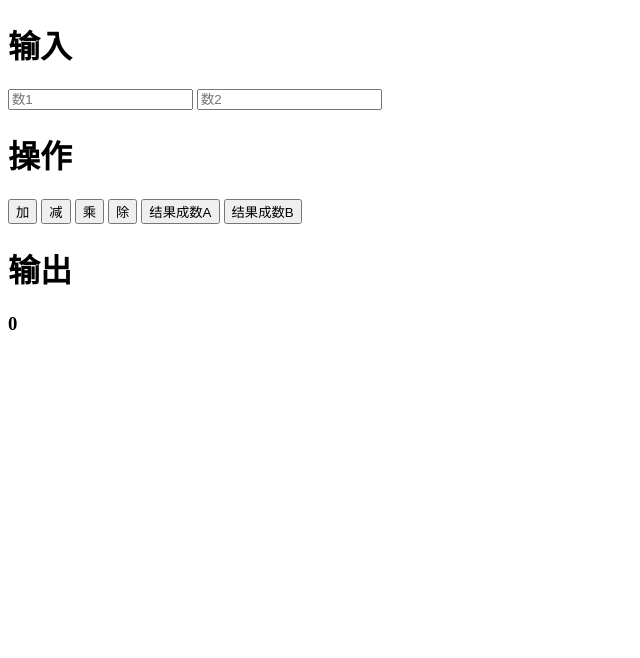
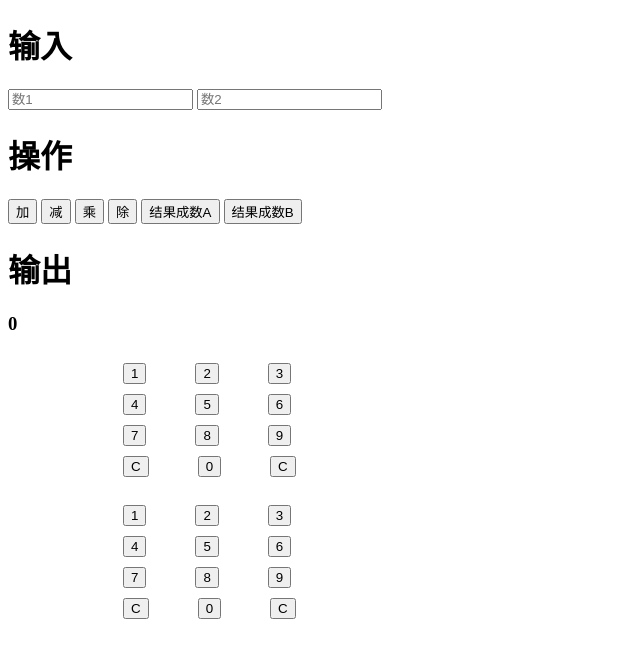
Before and after one commit to UPLCC/jsq, a plain HTML site: page index.html in a window 1280 px wide. Shown: the whole page, without its empty margins (0-640 px from the left). Drawn offline with Linux system fonts and the light colour scheme.

Commit message:
Update index.html
............

```diff
--- a/index.html
+++ b/index.html
@@ -20,3 +20,59 @@
 <button id="ag" onclick="aaaab = sc.innerHTML;document.getElementById('b').value = aaaab;">结果成数B</button>
 <h1>输出</h1>
 <h3 id="sc">0</h3>
+<input type="button" onclick="document.getElementById('a').value =a.value + '1';" value="1" id="aq"/>
+<input type="button" onclick="document.getElementById('a').value = a.value + '2';" value="2" id="aw"/>
+<input type="button" onclick="document.getElementById('a').value = a.value + '3';" value="3" id="ae"/>
+<br>
+<input type="button" onclick="document.getElementById('a').value = a.value + '4';" value="4" id="ar"/>
+<input type="button" onclick="document.getElementById('a').value = a.value + '5';" value="5" id="at"/>
+<input type="button" onclick="document.getElementById('a').value =a.value + '6';" value="6" id="ay"/>
+<br>
+<input type="button" onclick="document.getElementById('a').value = a.value + '7';" value="7" id="au"/>
+<input type="button" onclick="document.getElementById('a').value =a.value + '8';" value="8" id="ai"/>
+<input type="button" onclick="document.getElementById('a').value =a.value + '9';" value="9" id="ao"/>
+<br>
+<input type="button" onclick="document.getElementById('a').value ='';" value="C" id="ao" style="margin-left:115px"/>
+<input type="button" onclick="document.getElementById('a').value = a.value + '0';" value="0" id="ap"/>
+<input type="button" onclick="document.getElementById('a').value ='';" value="C" id="ao"/>
+<style>
+input[id="aq"]{margin-left:115px;margin-top:10px}
+input[id="aw"]{margin-left:45px}
+input[id="ae"]{margin-left:45px}
+input[id="ar"]{margin-left:115px;margin-top:10px}
+input[id="at"]{margin-left:45px}
+input[id="ay"]{margin-left:45px}
+input[id="au"]{margin-left:115px;margin-top:10px}
+input[id="ai"]{margin-left:45px}
+input[id="ao"]{margin-left:45px}
+input[id="ap"]{margin-left:45px;margin-top:10px}
+</style>
+<br>
+<br>
+<input type="button" onclick="document.getElementById('b').value =b.value + '1';" value="1" id="awa"/>
+<input type="button" onclick="document.getElementById('b').value = b.value + '2';" value="2" id="qaq"/>
+<input type="button" onclick="document.getElementById('b').value = b.value + '3';" value="3" id="lalala"/>
+<br>
+<input type="button" onclick="document.getElementById('b').value = b.value + '4';" value="4" id="xixi"/>
+<input type="button" onclick="document.getElementById('b').value = b.value + '5';" value="5" id="nihaoya"/>
+<input type="button" onclick="document.getElementById('b').value =b.value + '6';" value="6" id="ananla"/>
+<br>
+<input type="button" onclick="document.getElementById('b').value = b.value + '7';" value="7" id="wuwuwu"/>
+<input type="button" onclick="document.getElementById('b').value =b.value + '8';" value="8" id="haha"/>
+<input type="button" onclick="document.getElementById('b').value =b.value + '9';" value="9" id="wa"/>
+<br>
+<input type="button" onclick="document.getElementById('b').value ='';" value="C" id="aaa" style="margin-left:115px"/>
+<input type="button" onclick="document.getElementById('b').value = b.value + '0';" value="0" id="xixixi"/>
+<input type="button" onclick="document.getElementById('b').value ='';" value="C" id="aaa" style="margin-left:45px"/>
+<style>
+input[id="awa"]{margin-left:115px;margin-top:10px}
+input[id="qaq"]{margin-left:45px}
+input[id="lalala"]{margin-left:45px}
+input[id="xixi"]{margin-left:115px;margin-top:10px}
+input[id="nihaoya"]{margin-left:45px}
+input[id="ananla"]{margin-left:45px}
+input[id="wuwuwu"]{margin-left:115px;margin-top:10px}
+input[id="haha"]{margin-left:45px}
+input[id="wa"]{margin-left:45px}
+input[id="xixixi"]{margin-left:45px;margin-top:10px}
+</style>
```
